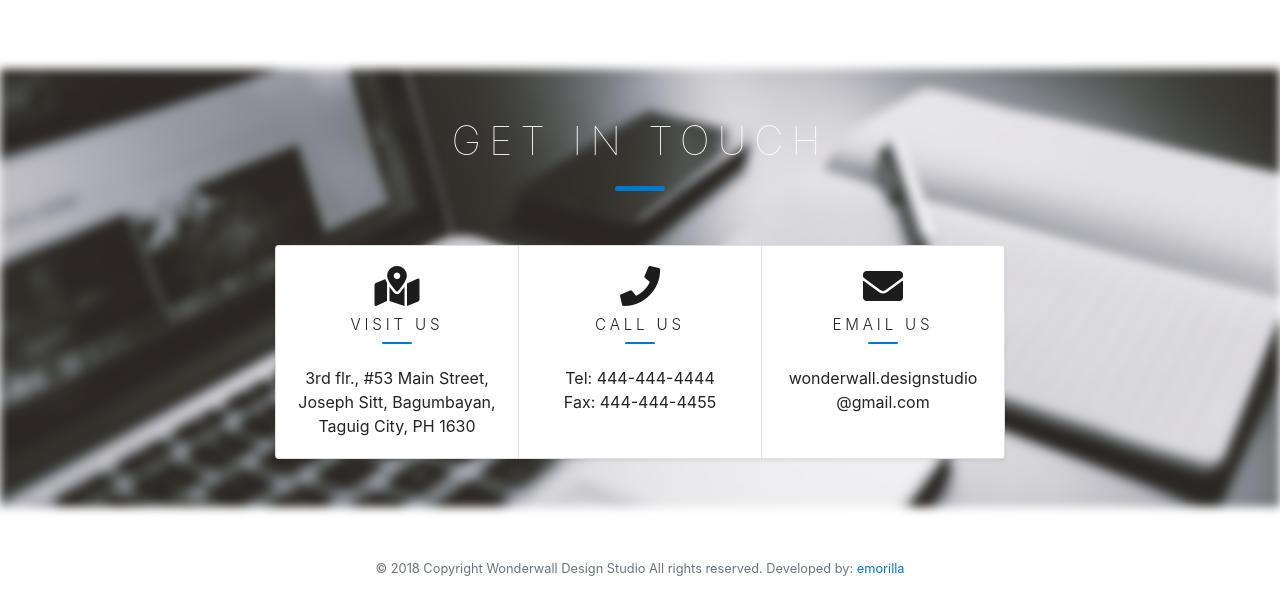
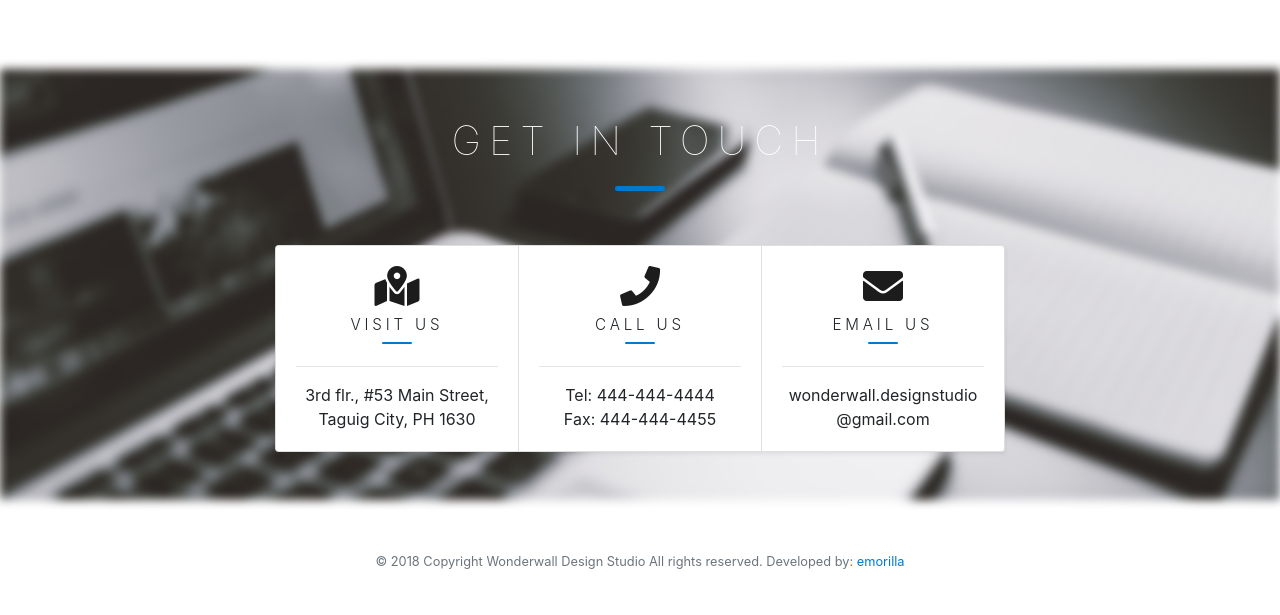
Before and after one commit to emorilla/wonderwall-design, a website with bundled scripts: page src/index.html in a window 1280 px wide. Shown: the part 2775-3390 px from the top of the page. Built offline with nearby package versions, Linux system fonts and the light colour scheme; a script that the page names is missing.

Commit message:
Added Contact Infomation

```diff
--- a/src/index.html
+++ b/src/index.html
@@ -256,7 +256,8 @@
                 <i class="fas fa-map-marked-alt"></i>
                 <h2 class="heading-sm">Visit Us</h2>
                 <span class="sep-line-xsm mb-3"></span>
-                <p class="card-text">3rd flr., #53 Main Street, Joseph Sitt, Bagumbayan, Taguig City, PH 1630</p>
+                <hr class="mt-0">
+                <p class="card-text">3rd flr., #53 Main Street, Taguig City, PH 1630</p>
               </div>
             </div>
             <div class="card">
@@ -264,6 +265,7 @@
                 <i class="fas fa-phone"></i>
                 <h2 class="heading-sm">Call Us</h2>
                 <span class="sep-line-xsm mb-3"></span>
+                <hr class="mt-0">
                 <p class="card-text mb-0">Tel: 444-444-4444</p>
                 <p class="card-text">Fax: 444-444-4455</p>
               </div>
@@ -273,6 +275,7 @@
                 <i class="fas fa-envelope"></i>
                 <h2 class="heading-sm">Email Us</h2>
                 <span class="sep-line-xsm mb-3"></span>
+                <hr class="mt-0">
                 <p class="card-text">wonderwall.designstudio@gmail.com</p>
               </div>
             </div>
```
